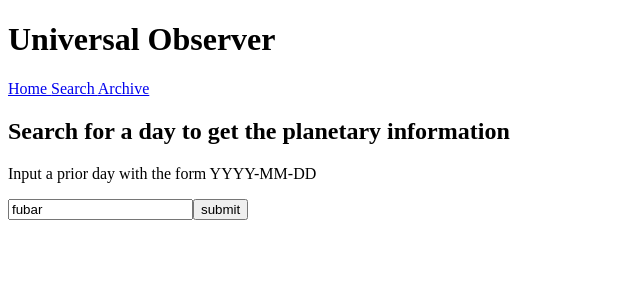
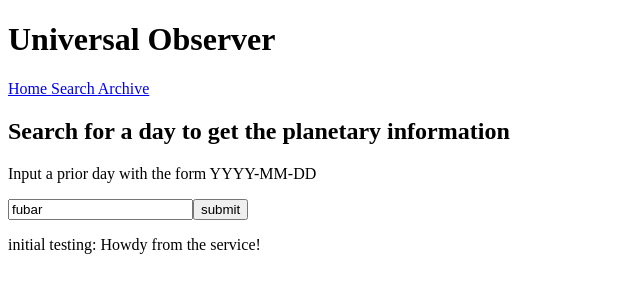
Before and after one commit to regbake/ng-thurs, an Angular app: page /search in a window 1280 px wide. Shown: the top 300 px of the page, without its empty margins (0-640 px from the left). Built offline with nearby package versions, Linux system fonts and the light colour scheme.

Commit message:
communication between components and services

```diff
--- a/src/app/app.module.ts
+++ b/src/app/app.module.ts
@@ -2,6 +2,7 @@ import { BrowserModule } from '@angular/platform-browser';
 import { NgModule } from '@angular/core';
 import { RouterModule, Routes } from '@angular/router';
 import { HttpClientModule } from '@angular/common/http';
+import { FormsModule } from '@angular/forms';
 
 import { AppComponent } from './app.component';
 import { SearchComponent } from './search/search.component';
@@ -23,7 +24,8 @@ export const ROUTES: Routes = [
   imports: [
     BrowserModule,
     RouterModule.forRoot(ROUTES),
-    HttpClientModule
+    HttpClientModule,
+    FormsModule
   ],
   providers: [ DayService ],
   bootstrap: [AppComponent]
--- a/src/app/archive/archive.component.html
+++ b/src/app/archive/archive.component.html
@@ -1,2 +1,4 @@
 <h1>Archve</h1>
 <h2>Shows a list of all days and images searched!</h2>
+
+<p> initial testing: {{ dayService.dayTest }} </p>
--- a/src/app/archive/archive.component.ts
+++ b/src/app/archive/archive.component.ts
@@ -8,6 +8,7 @@ import { DayService } from '../day.service';
   styleUrls: ['./archive.component.css']
 })
 export class ArchiveComponent implements OnInit {
+  dailyData = [];
 
   constructor(private dayService: DayService) { }
 
--- a/src/app/day.service.ts
+++ b/src/app/day.service.ts
@@ -3,6 +3,7 @@ import { BehaviorSubject } from 'rxjs/BehaviorSubject';
 
 @Injectable()
 export class DayService {
+  dayTest = "Howdy from the service!";
 
   constructor() { }
 
--- a/src/app/search/search.component.html
+++ b/src/app/search/search.component.html
@@ -11,3 +11,5 @@
 <p *ngIf=" imageData.copyright != '' "> copyright: {{ imageData.copyright }} </p>
 
 <img [src]='imageData.imageUrl' *ngIf=" imageData.imageUrl != '' " />
+
+<p> initial testing: {{ dayService.dayTest }} </p>
--- a/src/app/search/search.component.ts
+++ b/src/app/search/search.component.ts
@@ -19,6 +19,7 @@ export class SearchComponent implements OnInit {
   }
 
   constructor(private http: HttpClient, private dayService: DayService) { }
+  foo: string;
 
   ngOnInit() {
 
```
